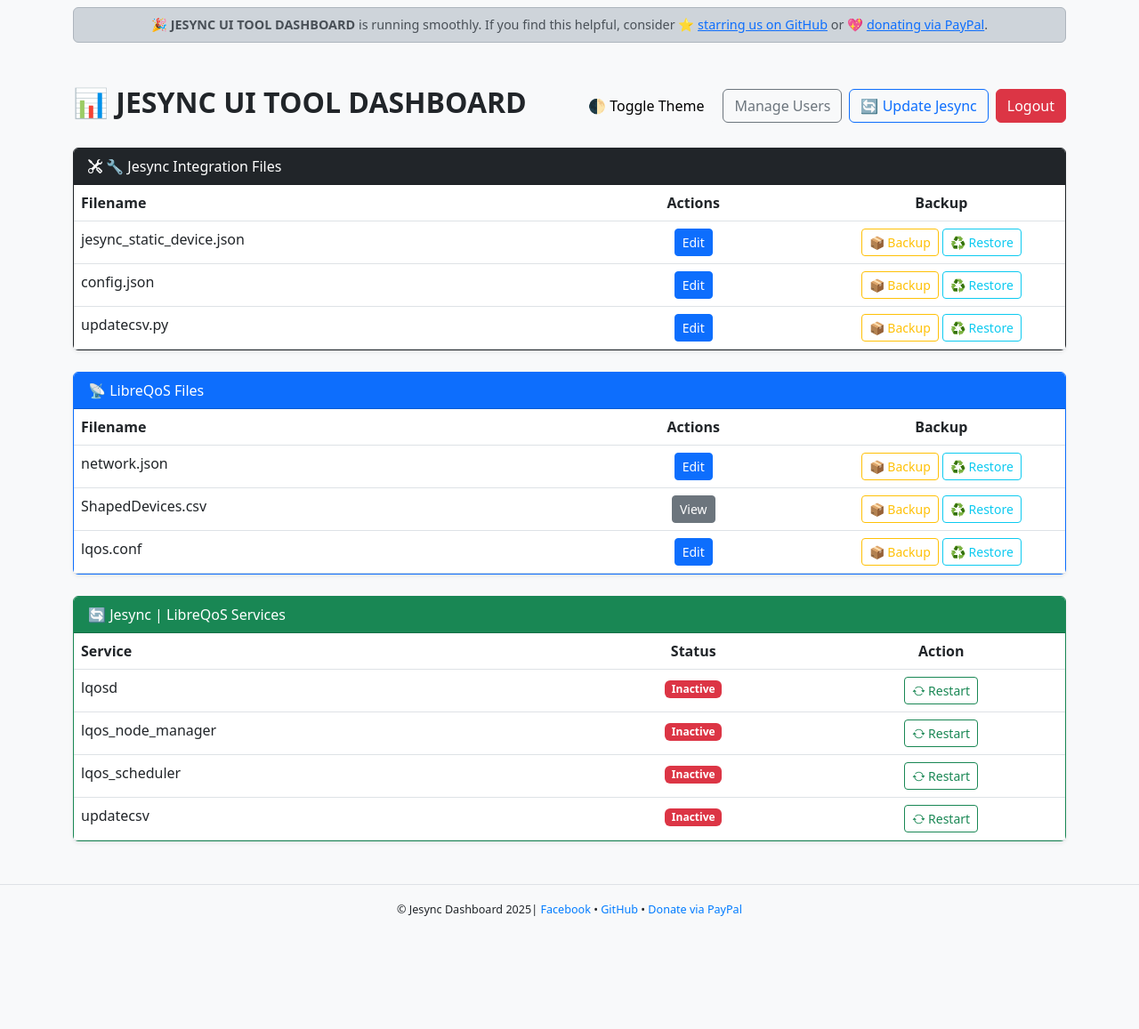
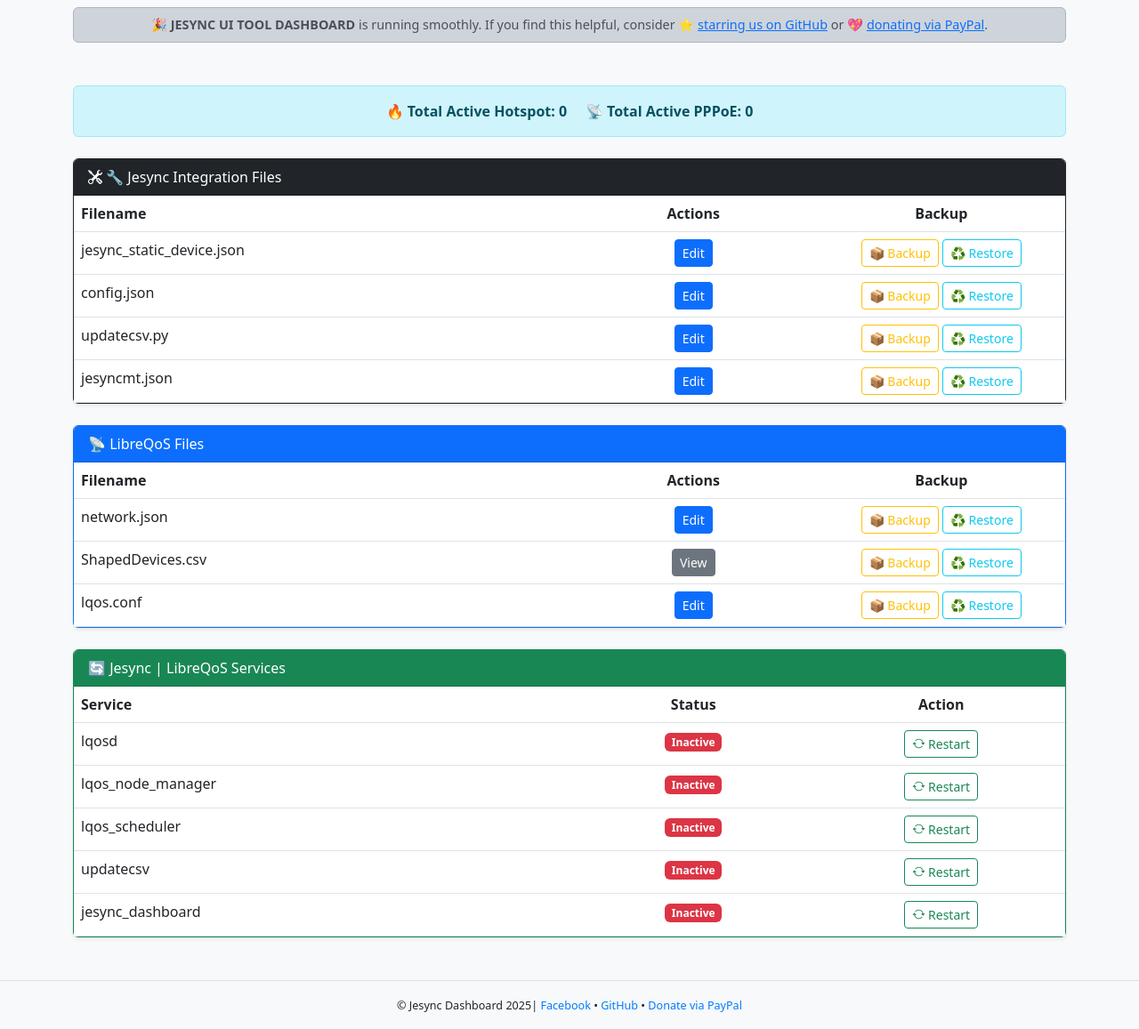
Before and after one commit to phminer101/jesync_dashboard_for_LibreQoS-Mikrotik_Integration, a Flask app: page /dashboard in a window 1280 px wide. Shown: the whole page at 89% size. Before the commit the page ends 1030 px from the top, so only its background shows below. Run offline with Flask 3, Linux system fonts and the light colour scheme; a user stored in the database is signed in; parts of the project's set-up code (start-up, migrations or seed data) failed here and were passed over.

Commit message:
Update dashboard.html

```diff
--- a/templates/dashboard.html
+++ b/templates/dashboard.html
@@ -1,22 +1,29 @@
 {% extends "base.html" %}
 {% block content %}
 <div class="container mt-5">
-  <!-- Header with Toggle Theme, Manage Users, Logout -->
- <div class="d-flex justify-content-between align-items-center mb-4">
-  <h2 class="fw-bold">📊 JESYNC UI TOOL DASHBOARD</h2>
-  <div class="d-flex gap-2">
-  <button class="btn btn-light" onclick="toggleTheme()">🌓 Toggle Theme</button>
-  <a href="{{ url_for('users') }}" class="btn btn-outline-secondary">Manage Users</a>
-  <form method="POST" action="{{ url_for('update_jesync') }}">
-    <button class="btn btn-outline-primary">🔄 Update Jesync</button>
-  </form>
-  <a href="{{ url_for('logout') }}" class="btn btn-danger">Logout</a>
-</div>
 
-</div>
 
- <!-- Jesync Integration Files -->
-  <div class="card border-dark shadow-sm mt-3">
+
+  <!-- 🔥 Overall Active Totals -->
+  <div class="alert alert-info text-center fw-bold mb-4">
+    🔥 Total Active Hotspot: {{ total_hotspot }} &nbsp;&nbsp;&nbsp; 📡 Total Active PPPoE: {{ total_pppoe }}
+  </div>
+
+  <!-- 📡 Per MikroTik Router Summary -->
+  {% for router in mikrotik_data %}
+  <div class="card border-secondary mb-3">
+    <div class="card-header bg-secondary text-white fw-bold">
+      📡 MikroTik: {{ router.name }} ({{ router.address }})
+    </div>
+    <div class="card-body d-flex justify-content-between">
+      <span>Hotspot Users: <strong>{{ router.hotspot }}</strong></span>
+      <span>PPPoE Users: <strong>{{ router.pppoe }}</strong></span>
+    </div>
+  </div>
+  {% endfor %}
+
+  <!-- 🔧 Jesync Integration Files -->
+  <div class="card border-dark shadow-sm mt-4">
     <div class="card-header bg-dark text-white">
       <i class="bi bi-tools"></i> 🔧 Jesync Integration Files
     </div>
@@ -31,7 +38,7 @@
         </thead>
         <tbody>
           {% for file in files %}
-            {% if file in ["jesync_static_device.json", "config.json", "updatecsv.py"] %}
+            {% if file in ["jesync_static_device.json", "config.json", "updatecsv.py", "jesyncmt.json"] %}
             <tr>
               <td class="text-start">{{ file }}</td>
               <td class="text-center">
@@ -53,7 +60,7 @@
     </div>
   </div>
 
-  <!-- LibreQoS Files -->
+  <!-- 📡 LibreQoS Files -->
   <div class="card border-primary shadow-sm mt-4">
     <div class="card-header bg-primary text-white">
       📡 LibreQoS Files
@@ -95,7 +102,7 @@
     </div>
   </div>
 
-  <!-- LibreQoS Services -->
+  <!-- 🔁 LibreQoS Services -->
   <div class="card border-success shadow-sm mt-4">
     <div class="card-header bg-success text-white">
       🔄 Jesync | LibreQoS Services
@@ -110,9 +117,9 @@
           </tr>
         </thead>
         <tbody>
-          {% for service in ["lqosd", "lqos_node_manager", "lqos_scheduler", "updatecsv"] %}
+          {% for service in ["lqosd", "lqos_node_manager", "lqos_scheduler", "updatecsv", "jesync_dashboard"] %}
           <tr>
-            <td class="text-start">{{ service }}</td>
+            <td class="text-start">{{ service.replace('.service', '') }}</td>
             <td class="text-center">
               {% if service_statuses[service] == 'active' %}
                 <span class="badge bg-success">Active</span>
```
